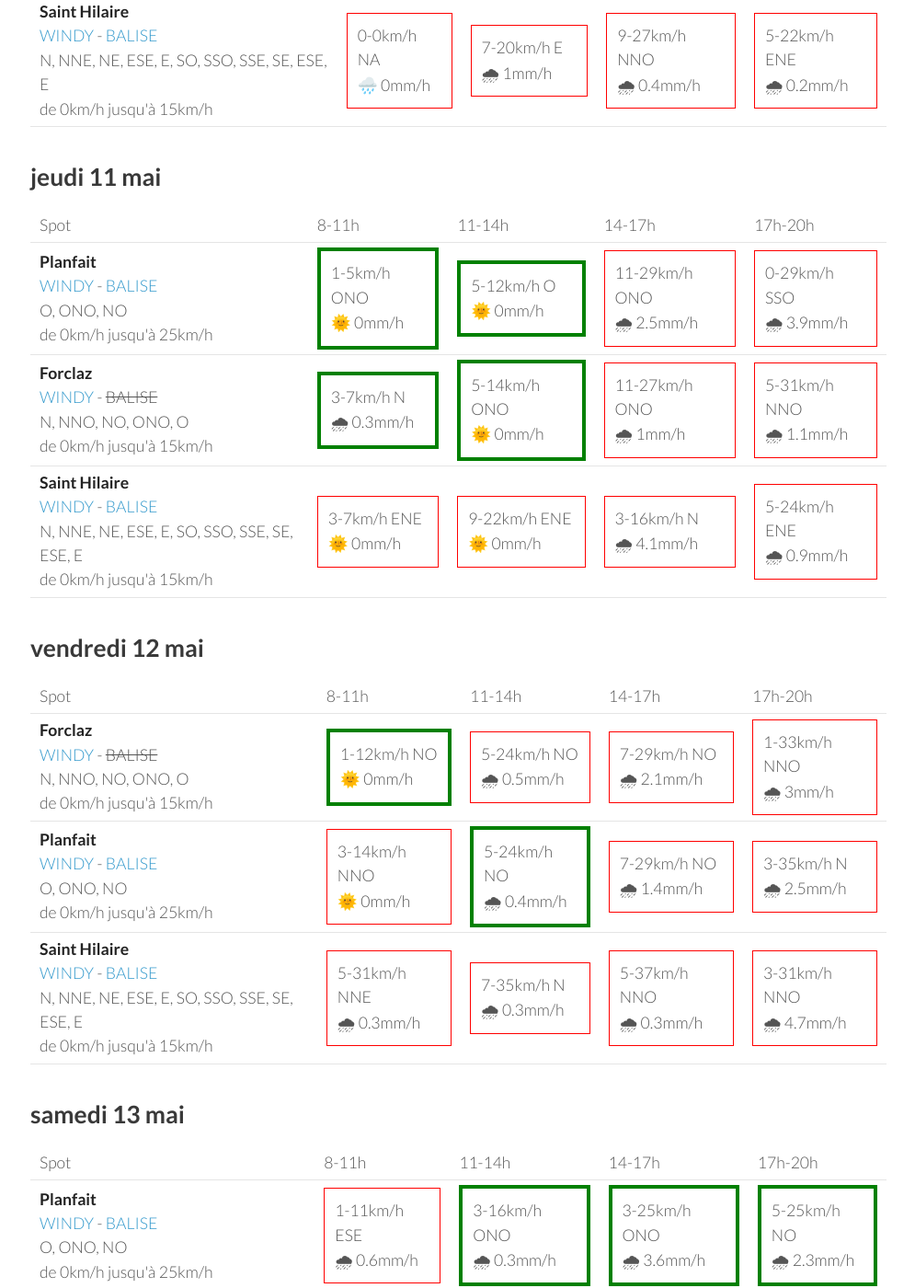
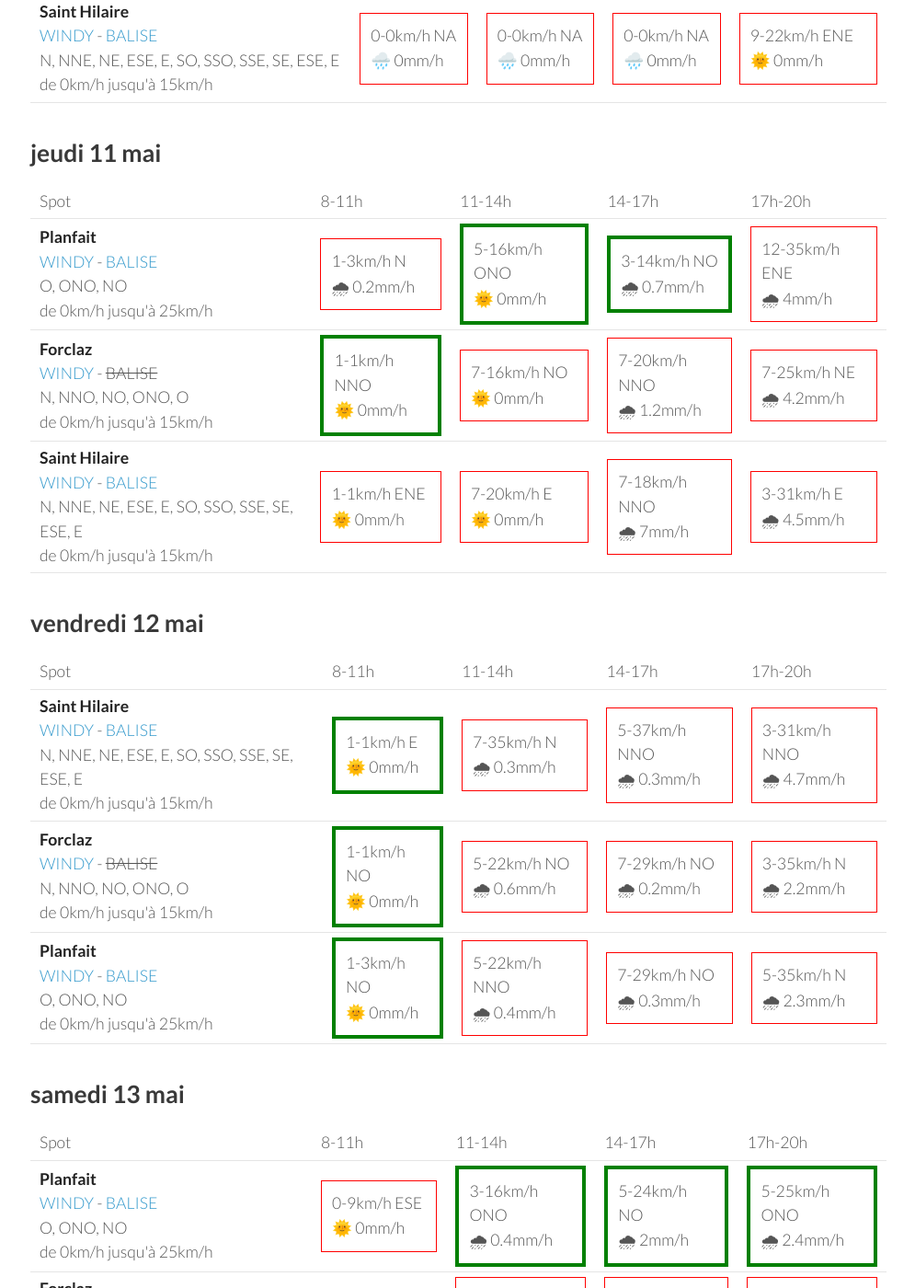
Before and after one commit to parapente-dans-le-nord/parapente-dans-le-nord.github.io, a Jekyll site: the page built from alpes_nord.markdown, in a window 1280 px wide and 1400 px high, scrolled down 605 px. Shown: the whole window at 92% size, without its empty margins (25-1020 px from the left). Built offline with Jekyll 4.4.1, drawn with Linux system fonts in a browser that asks for light colours; some of the changed text lies outside the part shown.

Commit message:
update index.markdown

```diff
--- a/alpes_nord.markdown
+++ b/alpes_nord.markdown
@@ -25,27 +25,27 @@ page mise à jour le mercredi 10 mai 17:26
         <td><strong>Planfait</strong><br><a href="https://windy.com/45.853/6.223?45.415,6.223,8">WINDY</a> - <span class=""><a href="https://www.openwindmap.org/PP496">BALISE</a> </span><br> <span class="vent-favorable">O, ONO, NO</span><br><span class="force-vent">de 0km/h jusqu'à 25km/h</span> </td>
 
             <td><div class="not-flyable"><p>0-0km/h NA</p><p>🌧️ 0mm/h</p></div></td>
-            <td><div class="flyable"><p>7-20km/h O</p><p>🌞 0mm/h</p></div></td>
-            <td><div class="flyable"><p>9-22km/h NO</p><p>🌞 2.1mm/h</p></div></td>
-            <td><div class="not-flyable"><p>5-33km/h O</p><p>🌞 1.2mm/h</p></div></td>
+            <td><div class="not-flyable"><p>0-0km/h NA</p><p>🌧️ 0mm/h</p></div></td>
+            <td><div class="not-flyable"><p>0-0km/h NA</p><p>🌧️ 0mm/h</p></div></td>
+            <td><div class="flyable"><p>9-24km/h ONO</p><p>🌧 0.7mm/h</p></div></td>
 
     </tr>
 <tr>
         <td><strong>Forclaz</strong><br><a href="https://windy.com/45.814/6.247?45.375,6.246,8,m:eVwaglz">WINDY</a> - <span class="no-balise"> BALISE </span><br> <span class="vent-favorable">N, NNO, NO, ONO, O</span><br><span class="force-vent">de 0km/h jusqu'à 15km/h</span> </td>
 
             <td><div class="not-flyable"><p>0-0km/h NA</p><p>🌧️ 0mm/h</p></div></td>
-            <td><div class="not-flyable"><p>5-22km/h NO</p><p>🌞 0mm/h</p></div></td>
-            <td><div class="not-flyable"><p>9-24km/h NNO</p><p>🌞 0.3mm/h</p></div></td>
-            <td><div class="not-flyable"><p>5-33km/h NO</p><p>🌞 0.2mm/h</p></div></td>
+            <td><div class="not-flyable"><p>0-0km/h NA</p><p>🌧️ 0mm/h</p></div></td>
+            <td><div class="not-flyable"><p>0-0km/h NA</p><p>🌧️ 0mm/h</p></div></td>
+            <td><div class="not-flyable"><p>9-25km/h NO</p><p>🌞 0mm/h</p></div></td>
 
     </tr>
 <tr>
         <td><strong>Saint Hilaire</strong><br><a href="https://windy.com/45.307/5.888?45.087,5.889,9,m:eUFagkX">WINDY</a> - <span class=""><a href="http://www.balisemeteo.com/balise.php?idBalise=61">BALISE</a> </span><br> <span class="vent-favorable">N, NNE, NE, ESE, E, SO, SSO, SSE, SE, ESE, E</span><br><span class="force-vent">de 0km/h jusqu'à 15km/h</span> </td>
 
             <td><div class="not-flyable"><p>0-0km/h NA</p><p>🌧️ 0mm/h</p></div></td>
-            <td><div class="not-flyable"><p>7-20km/h E</p><p>🌧 1mm/h</p></div></td>
-            <td><div class="not-flyable"><p>9-27km/h NNO</p><p>🌧 0.4mm/h</p></div></td>
-            <td><div class="not-flyable"><p>5-22km/h ENE</p><p>🌧 0.2mm/h</p></div></td>
+            <td><div class="not-flyable"><p>0-0km/h NA</p><p>🌧️ 0mm/h</p></div></td>
+            <td><div class="not-flyable"><p>0-0km/h NA</p><p>🌧️ 0mm/h</p></div></td>
+            <td><div class="not-flyable"><p>9-22km/h ENE</p><p>🌞 0mm/h</p></div></td>
 
     </tr>
 
@@ -67,30 +67,30 @@ page mise à jour le mercredi 10 mai 17:26
 <tr>
         <td><strong>Planfait</strong><br><a href="https://windy.com/45.853/6.223?45.415,6.223,8">WINDY</a> - <span class=""><a href="https://www.openwindmap.org/PP496">BALISE</a> </span><br> <span class="vent-favorable">O, ONO, NO</span><br><span class="force-vent">de 0km/h jusqu'à 25km/h</span> </td>
 
-            <td><div class="flyable"><p>1-5km/h ONO</p><p>🌞 0mm/h</p></div></td>
-            <td><div class="flyable"><p>5-12km/h O</p><p>🌞 0mm/h</p></div></td>
-            <td><div class="not-flyable"><p>11-29km/h ONO</p><p>🌧 2.5mm/h</p></div></td>
-            <td><div class="not-flyable"><p>0-29km/h SSO</p><p>🌧 3.9mm/h</p></div></td>
+            <td><div class="not-flyable"><p>1-3km/h N</p><p>🌧 0.2mm/h</p></div></td>
+            <td><div class="flyable"><p>5-16km/h ONO</p><p>🌞 0mm/h</p></div></td>
+            <td><div class="flyable"><p>3-14km/h NO</p><p>🌧 0.7mm/h</p></div></td>
+            <td><div class="not-flyable"><p>12-35km/h ENE</p><p>🌧 4mm/h</p></div></td>
 
 
     </tr>
 <tr>
         <td><strong>Forclaz</strong><br><a href="https://windy.com/45.814/6.247?45.375,6.246,8,m:eVwaglz">WINDY</a> - <span class="no-balise"> BALISE </span><br> <span class="vent-favorable">N, NNO, NO, ONO, O</span><br><span class="force-vent">de 0km/h jusqu'à 15km/h</span> </td>
 
-            <td><div class="flyable"><p>3-7km/h N</p><p>🌧 0.3mm/h</p></div></td>
-            <td><div class="flyable"><p>5-14km/h ONO</p><p>🌞 0mm/h</p></div></td>
-            <td><div class="not-flyable"><p>11-27km/h ONO</p><p>🌧 1mm/h</p></div></td>
-            <td><div class="not-flyable"><p>5-31km/h NNO</p><p>🌧 1.1mm/h</p></div></td>
+            <td><div class="flyable"><p>1-1km/h NNO</p><p>🌞 0mm/h</p></div></td>
+            <td><div class="not-flyable"><p>7-16km/h NO</p><p>🌞 0mm/h</p></div></td>
+            <td><div class="not-flyable"><p>7-20km/h NNO</p><p>🌧 1.2mm/h</p></div></td>
+            <td><div class="not-flyable"><p>7-25km/h NE</p><p>🌧 4.2mm/h</p></div></td>
 
 
     </tr>
 <tr>
         <td><strong>Saint Hilaire</strong><br><a href="https://windy.com/45.307/5.888?45.087,5.889,9,m:eUFagkX">WINDY</a> - <span class=""><a href="http://www.balisemeteo.com/balise.php?idBalise=61">BALISE</a> </span><br> <span class="vent-favorable">N, NNE, NE, ESE, E, SO, SSO, SSE, SE, ESE, E</span><br><span class="force-vent">de 0km/h jusqu'à 15km/h</span> </td>
 
-            <td><div class="not-flyable"><p>3-7km/h ENE</p><p>🌞 0mm/h</p></div></td>
-            <td><div class="not-flyable"><p>9-22km/h ENE</p><p>🌞 0mm/h</p></div></td>
-            <td><div class="not-flyable"><p>3-16km/h N</p><p>🌧 4.1mm/h</p></div></td>
-            <td><div class="not-flyable"><p>5-24km/h ENE</p><p>🌧 0.9mm/h</p></div></td>
+            <td><div class="not-flyable"><p>1-1km/h ENE</p><p>🌞 0mm/h</p></div></td>
+            <td><div class="not-flyable"><p>7-20km/h E</p><p>🌞 0mm/h</p></div></td>
+            <td><div class="not-flyable"><p>7-18km/h NNO</p><p>🌧 7mm/h</p></div></td>
+            <td><div class="not-flyable"><p>3-31km/h E</p><p>🌧 4.5mm/h</p></div></td>
 
 
     </tr>
@@ -111,32 +111,32 @@ page mise à jour le mercredi 10 mai 17:26
       <td>17h-20h</td>
     </tr>
 <tr>
+        <td><strong>Saint Hilaire</strong><br><a href="https://windy.com/45.307/5.888?45.087,5.889,9,m:eUFagkX">WINDY</a> - <span class=""><a href="http://www.balisemeteo.com/balise.php?idBalise=61">BALISE</a> </span><br> <span class="vent-favorable">N, NNE, NE, ESE, E, SO, SSO, SSE, SE, ESE, E</span><br><span class="force-vent">de 0km/h jusqu'à 15km/h</span> </td>
+
+            <td><div class="flyable"><p>1-1km/h E</p><p>🌞 0mm/h</p></div></td>
+            <td><div class="not-flyable"><p>7-35km/h N</p><p>🌧 0.3mm/h</p></div></td>
+            <td><div class="not-flyable"><p>5-37km/h NNO</p><p>🌧 0.3mm/h</p></div></td>
+            <td><div class="not-flyable"><p>3-31km/h NNO</p><p>🌧 4.7mm/h</p></div></td>
+
+
+    </tr>
+<tr>
         <td><strong>Forclaz</strong><br><a href="https://windy.com/45.814/6.247?45.375,6.246,8,m:eVwaglz">WINDY</a> - <span class="no-balise"> BALISE </span><br> <span class="vent-favorable">N, NNO, NO, ONO, O</span><br><span class="force-vent">de 0km/h jusqu'à 15km/h</span> </td>
 
-            <td><div class="flyable"><p>1-12km/h NO</p><p>🌞 0mm/h</p></div></td>
-            <td><div class="not-flyable"><p>5-24km/h NO</p><p>🌧 0.5mm/h</p></div></td>
-            <td><div class="not-flyable"><p>7-29km/h NO</p><p>🌧 2.1mm/h</p></div></td>
-            <td><div class="not-flyable"><p>1-33km/h NNO</p><p>🌧 3mm/h</p></div></td>
+            <td><div class="flyable"><p>1-1km/h NO</p><p>🌞 0mm/h</p></div></td>
+            <td><div class="not-flyable"><p>5-22km/h NO</p><p>🌧 0.6mm/h</p></div></td>
+            <td><div class="not-flyable"><p>7-29km/h NO</p><p>🌧 0.2mm/h</p></div></td>
+            <td><div class="not-flyable"><p>3-35km/h N</p><p>🌧 2.2mm/h</p></div></td>
 
 
     </tr>
 <tr>
         <td><strong>Planfait</strong><br><a href="https://windy.com/45.853/6.223?45.415,6.223,8">WINDY</a> - <span class=""><a href="https://www.openwindmap.org/PP496">BALISE</a> </span><br> <span class="vent-favorable">O, ONO, NO</span><br><span class="force-vent">de 0km/h jusqu'à 25km/h</span> </td>
 
-            <td><div class="not-flyable"><p>3-14km/h NNO</p><p>🌞 0mm/h</p></div></td>
-            <td><div class="flyable"><p>5-24km/h NO</p><p>🌧 0.4mm/h</p></div></td>
-            <td><div class="not-flyable"><p>7-29km/h NO</p><p>🌧 1.4mm/h</p></div></td>
-            <td><div class="not-flyable"><p>3-35km/h N</p><p>🌧 2.5mm/h</p></div></td>
-
-
-    </tr>
-<tr>
-        <td><strong>Saint Hilaire</strong><br><a href="https://windy.com/45.307/5.888?45.087,5.889,9,m:eUFagkX">WINDY</a> - <span class=""><a href="http://www.balisemeteo.com/balise.php?idBalise=61">BALISE</a> </span><br> <span class="vent-favorable">N, NNE, NE, ESE, E, SO, SSO, SSE, SE, ESE, E</span><br><span class="force-vent">de 0km/h jusqu'à 15km/h</span> </td>
-
-            <td><div class="not-flyable"><p>5-31km/h NNE</p><p>🌧 0.3mm/h</p></div></td>
-            <td><div class="not-flyable"><p>7-35km/h N</p><p>🌧 0.3mm/h</p></div></td>
-            <td><div class="not-flyable"><p>5-37km/h NNO</p><p>🌧 0.3mm/h</p></div></td>
-            <td><div class="not-flyable"><p>3-31km/h NNO</p><p>🌧 4.7mm/h</p></div></td>
+            <td><div class="flyable"><p>1-3km/h NO</p><p>🌞 0mm/h</p></div></td>
+            <td><div class="not-flyable"><p>5-22km/h NNO</p><p>🌧 0.4mm/h</p></div></td>
+            <td><div class="not-flyable"><p>7-29km/h NO</p><p>🌧 0.3mm/h</p></div></td>
+            <td><div class="not-flyable"><p>5-35km/h N</p><p>🌧 2.3mm/h</p></div></td>
 
 
     </tr>
@@ -159,10 +159,20 @@ page mise à jour le mercredi 10 mai 17:26
 <tr>
         <td><strong>Planfait</strong><br><a href="https://windy.com/45.853/6.223?45.415,6.223,8">WINDY</a> - <span class=""><a href="https://www.openwindmap.org/PP496">BALISE</a> </span><br> <span class="vent-favorable">O, ONO, NO</span><br><span class="force-vent">de 0km/h jusqu'à 25km/h</span> </td>
 
-            <td><div class="not-flyable"><p>1-11km/h ESE</p><p>🌧 0.6mm/h</p></div></td>
-            <td><div class="flyable"><p>3-16km/h ONO</p><p>🌧 0.3mm/h</p></div></td>
-            <td><div class="flyable"><p>3-25km/h ONO</p><p>🌧 3.6mm/h</p></div></td>
-            <td><div class="flyable"><p>5-25km/h NO</p><p>🌧 2.3mm/h</p></div></td>
+            <td><div class="not-flyable"><p>0-9km/h ESE</p><p>🌞 0mm/h</p></div></td>
+            <td><div class="flyable"><p>3-16km/h ONO</p><p>🌧 0.4mm/h</p></div></td>
+            <td><div class="flyable"><p>5-24km/h NO</p><p>🌧 2mm/h</p></div></td>
+            <td><div class="flyable"><p>5-25km/h ONO</p><p>🌧 2.4mm/h</p></div></td>
+
+
+    </tr>
+<tr>
+        <td><strong>Forclaz</strong><br><a href="https://windy.com/45.814/6.247?45.375,6.246,8,m:eVwaglz">WINDY</a> - <span class="no-balise"> BALISE </span><br> <span class="vent-favorable">N, NNO, NO, ONO, O</span><br><span class="force-vent">de 0km/h jusqu'à 15km/h</span> </td>
+
+            <td><div class="not-flyable"><p>1-9km/h E</p><p>🌞 0mm/h</p></div></td>
+            <td><div class="not-flyable"><p>3-16km/h ONO</p><p>🌧 0.3mm/h</p></div></td>
+            <td><div class="not-flyable"><p>5-25km/h NNO</p><p>🌧 2mm/h</p></div></td>
+            <td><div class="not-flyable"><p>5-25km/h ONO</p><p>🌧 2.8mm/h</p></div></td>
 
 
     </tr>
@@ -172,17 +182,7 @@ page mise à jour le mercredi 10 mai 17:26
             <td><div class="not-flyable"><p>1-9km/h NNO</p><p>🌧 0.2mm/h</p></div></td>
             <td><div class="not-flyable"><p>3-20km/h NO</p><p>🌧 0.3mm/h</p></div></td>
             <td><div class="not-flyable"><p>3-22km/h ONO</p><p>🌧 5mm/h</p></div></td>
-            <td><div class="not-flyable"><p>0-24km/h O</p><p>🌧 7mm/h</p></div></td>
-
-
-    </tr>
-<tr>
-        <td><strong>Forclaz</strong><br><a href="https://windy.com/45.814/6.247?45.375,6.246,8,m:eVwaglz">WINDY</a> - <span class="no-balise"> BALISE </span><br> <span class="vent-favorable">N, NNO, NO, ONO, O</span><br><span class="force-vent">de 0km/h jusqu'à 15km/h</span> </td>
-
-            <td><div class="not-flyable"><p>3-12km/h ESE</p><p>🌧 0.2mm/h</p></div></td>
-            <td><div class="not-flyable"><p>3-16km/h ONO</p><p>🌧 0.2mm/h</p></div></td>
-            <td><div class="not-flyable"><p>5-27km/h NO</p><p>🌧 3.5mm/h</p></div></td>
-            <td><div class="not-flyable"><p>5-25km/h NO</p><p>🌧 1mm/h</p></div></td>
+            <td><div class="not-flyable"><p>0-24km/h O</p><p>🌧 6mm/h</p></div></td>
 
 
     </tr>
@@ -205,20 +205,10 @@ page mise à jour le mercredi 10 mai 17:26
 <tr>
         <td><strong>Planfait</strong><br><a href="https://windy.com/45.853/6.223?45.415,6.223,8">WINDY</a> - <span class=""><a href="https://www.openwindmap.org/PP496">BALISE</a> </span><br> <span class="vent-favorable">O, ONO, NO</span><br><span class="force-vent">de 0km/h jusqu'à 25km/h</span> </td>
 
-            <td><div class="not-flyable"><p>1-11km/h NNE</p><p>🌧 0.6mm/h</p></div></td>
-            <td><div class="flyable"><p>5-24km/h NO</p><p>🌧 0.4mm/h</p></div></td>
-            <td><div class="not-flyable"><p>7-31km/h NO</p><p>🌧 2.1mm/h</p></div></td>
-            <td><div class="not-flyable"><p>7-35km/h ONO</p><p>🌧 1.7mm/h</p></div></td>
-
-
-    </tr>
-<tr>
-        <td><strong>Forclaz</strong><br><a href="https://windy.com/45.814/6.247?45.375,6.246,8,m:eVwaglz">WINDY</a> - <span class="no-balise"> BALISE </span><br> <span class="vent-favorable">N, NNO, NO, ONO, O</span><br><span class="force-vent">de 0km/h jusqu'à 15km/h</span> </td>
-
-            <td><div class="not-flyable"><p>1-9km/h NNE</p><p>🌧 0.2mm/h</p></div></td>
-            <td><div class="not-flyable"><p>5-24km/h ONO</p><p>🌧 0.4mm/h</p></div></td>
-            <td><div class="not-flyable"><p>7-31km/h NO</p><p>🌧 2.1mm/h</p></div></td>
-            <td><div class="not-flyable"><p>5-35km/h ONO</p><p>🌧 1.3mm/h</p></div></td>
+            <td><div class="not-flyable"><p>1-11km/h ESE</p><p>🌞 0mm/h</p></div></td>
+            <td><div class="flyable"><p>5-18km/h O</p><p>🌧 0.3mm/h</p></div></td>
+            <td><div class="flyable"><p>3-20km/h O</p><p>🌧 2mm/h</p></div></td>
+            <td><div class="flyable"><p>5-25km/h ONO</p><p>🌧 1.2mm/h</p></div></td>
 
 
     </tr>
@@ -226,9 +216,19 @@ page mise à jour le mercredi 10 mai 17:26
         <td><strong>Saint Hilaire</strong><br><a href="https://windy.com/45.307/5.888?45.087,5.889,9,m:eUFagkX">WINDY</a> - <span class=""><a href="http://www.balisemeteo.com/balise.php?idBalise=61">BALISE</a> </span><br> <span class="vent-favorable">N, NNE, NE, ESE, E, SO, SSO, SSE, SE, ESE, E</span><br><span class="force-vent">de 0km/h jusqu'à 15km/h</span> </td>
 
             <td><div class="not-flyable"><p>3-22km/h NE</p><p>🌞 0mm/h</p></div></td>
-            <td><div class="not-flyable"><p>5-27km/h NNO</p><p>🌧 0.3mm/h</p></div></td>
-            <td><div class="not-flyable"><p>5-33km/h NO</p><p>🌧 1.4mm/h</p></div></td>
+            <td><div class="not-flyable"><p>5-27km/h N</p><p>🌧 0.3mm/h</p></div></td>
+            <td><div class="not-flyable"><p>5-33km/h NO</p><p>🌧 1.3mm/h</p></div></td>
             <td><div class="not-flyable"><p>3-33km/h O</p><p>🌧 4.9mm/h</p></div></td>
+
+
+    </tr>
+<tr>
+        <td><strong>Forclaz</strong><br><a href="https://windy.com/45.814/6.247?45.375,6.246,8,m:eVwaglz">WINDY</a> - <span class="no-balise"> BALISE </span><br> <span class="vent-favorable">N, NNO, NO, ONO, O</span><br><span class="force-vent">de 0km/h jusqu'à 15km/h</span> </td>
+
+            <td><div class="not-flyable"><p>1-11km/h E</p><p>🌞 0mm/h</p></div></td>
+            <td><div class="not-flyable"><p>3-16km/h O</p><p>🌧 0.3mm/h</p></div></td>
+            <td><div class="not-flyable"><p>1-20km/h ONO</p><p>🌧 1.4mm/h</p></div></td>
+            <td><div class="not-flyable"><p>5-25km/h ONO</p><p>🌧 1.1mm/h</p></div></td>
 
 
     </tr>
@@ -251,10 +251,20 @@ page mise à jour le mercredi 10 mai 17:26
 <tr>
         <td><strong>Planfait</strong><br><a href="https://windy.com/45.853/6.223?45.415,6.223,8">WINDY</a> - <span class=""><a href="https://www.openwindmap.org/PP496">BALISE</a> </span><br> <span class="vent-favorable">O, ONO, NO</span><br><span class="force-vent">de 0km/h jusqu'à 25km/h</span> </td>
 
-            <td><div class="not-flyable"><p>3-22km/h OSO</p><p>🌧 2.4mm/h</p></div></td>
-            <td><div class="flyable"><p>3-25km/h ONO</p><p>🌧 2.5mm/h</p></div></td>
-            <td><div class="not-flyable"><p>5-27km/h ONO</p><p>🌧 1.6mm/h</p></div></td>
-            <td><div class="not-flyable"><p>7-27km/h ONO</p><p>🌧 1.3mm/h</p></div></td>
+            <td><div class="flyable"><p>0-12km/h ONO</p><p>🌧 0.5mm/h</p></div></td>
+            <td><div class="flyable"><p>5-25km/h NO</p><p>🌧 0.2mm/h</p></div></td>
+            <td><div class="not-flyable"><p>9-33km/h NO</p><p>🌧 2.8mm/h</p></div></td>
+            <td><div class="not-flyable"><p>9-38km/h NNO</p><p>🌧 1.5mm/h</p></div></td>
+
+
+    </tr>
+<tr>
+        <td><strong>Forclaz</strong><br><a href="https://windy.com/45.814/6.247?45.375,6.246,8,m:eVwaglz">WINDY</a> - <span class="no-balise"> BALISE </span><br> <span class="vent-favorable">N, NNO, NO, ONO, O</span><br><span class="force-vent">de 0km/h jusqu'à 15km/h</span> </td>
+
+            <td><div class="flyable"><p>1-12km/h NO</p><p>🌧 0.7mm/h</p></div></td>
+            <td><div class="not-flyable"><p>5-25km/h NO</p><p>🌧 0.2mm/h</p></div></td>
+            <td><div class="not-flyable"><p>7-31km/h NO</p><p>🌧 1.9mm/h</p></div></td>
+            <td><div class="not-flyable"><p>9-40km/h NO</p><p>🌧 2mm/h</p></div></td>
 
 
     </tr>
@@ -268,16 +278,6 @@ page mise à jour le mercredi 10 mai 17:26
 
 
     </tr>
-<tr>
-        <td><strong>Forclaz</strong><br><a href="https://windy.com/45.814/6.247?45.375,6.246,8,m:eVwaglz">WINDY</a> - <span class="no-balise"> BALISE </span><br> <span class="vent-favorable">N, NNO, NO, ONO, O</span><br><span class="force-vent">de 0km/h jusqu'à 15km/h</span> </td>
-
-            <td><div class="not-flyable"><p>3-20km/h O</p><p>🌧 1.6mm/h</p></div></td>
-            <td><div class="not-flyable"><p>3-25km/h ONO</p><p>🌧 2.1mm/h</p></div></td>
-            <td><div class="not-flyable"><p>7-27km/h ONO</p><p>🌧 1.5mm/h</p></div></td>
-            <td><div class="not-flyable"><p>7-29km/h ONO</p><p>🌧 0.7mm/h</p></div></td>
-
-
-    </tr>
 
 </tbody>
 </table>
```
Also changed, not shown: other parts of alpes_nord.markdown (+1 -1 lines).
